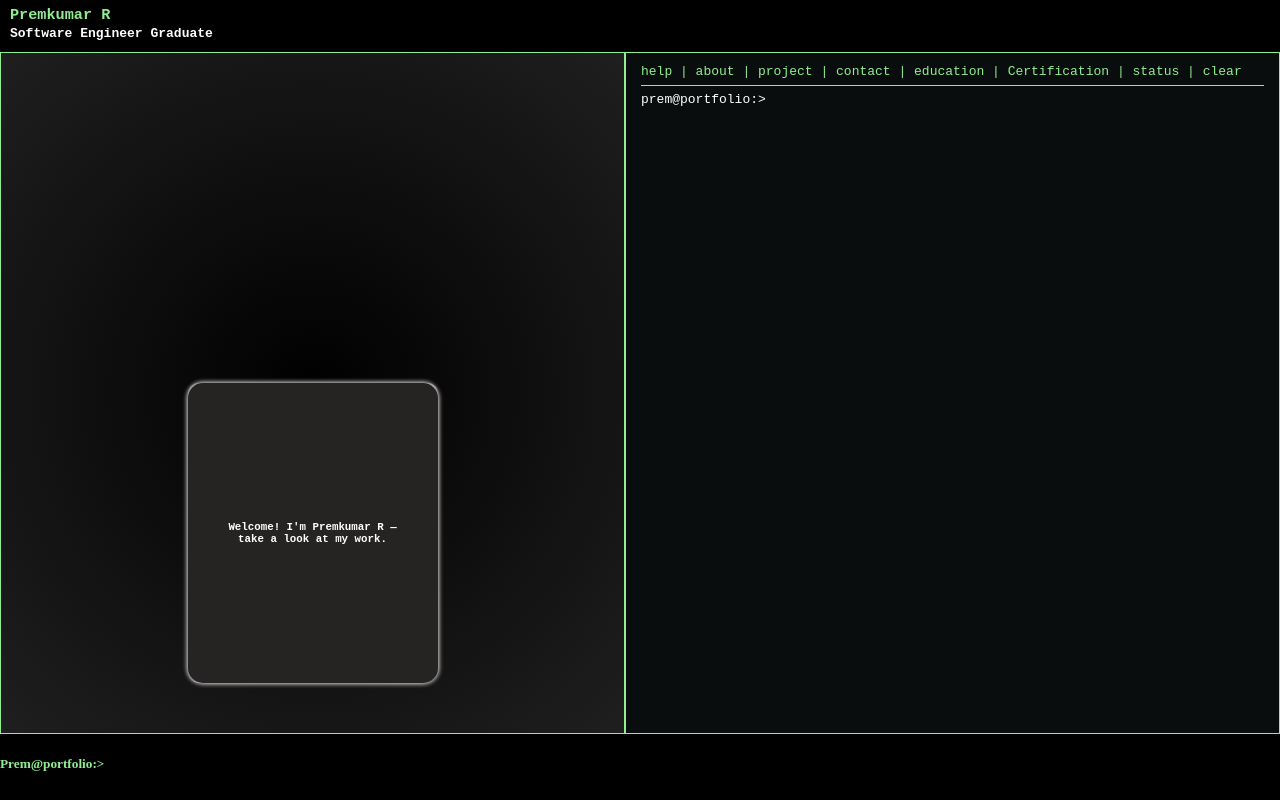
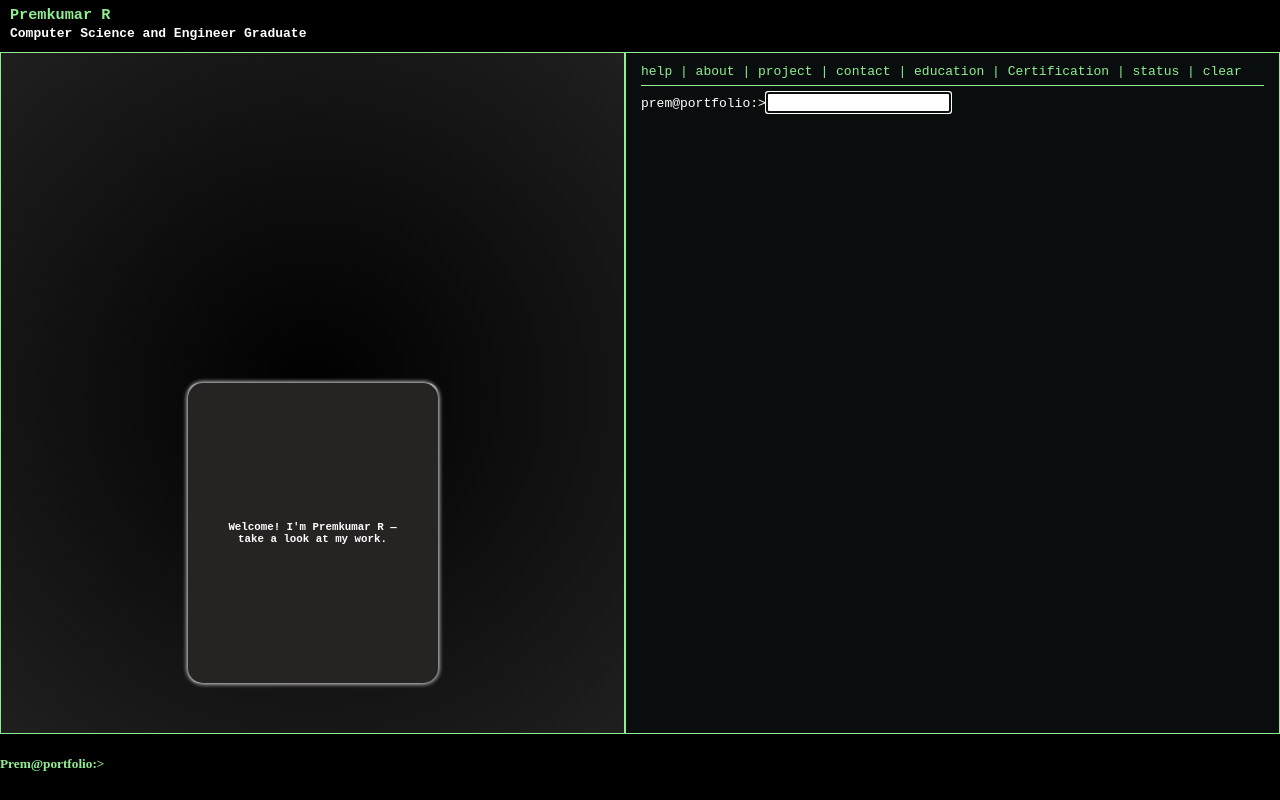
Before and after one commit to premkumar0410/portfolio-website, a plain HTML site: page index.html in a window 1280 px wide. Drawn offline with Linux system fonts and the light colour scheme.

Commit message:
added input line in js

```diff
--- a/index.html
+++ b/index.html
@@ -9,7 +9,7 @@
 <body>
     <header>
         <h3>Premkumar R</h3>
-        <h4>Software Engineer Graduate</h4>
+        <h4>Computer Science and  Engineer Graduate</h4>
     </header>
     <div class="section-seperator">
 
--- a/script.js
+++ b/script.js
@@ -2,6 +2,8 @@ window.addEventListener("DOMContentLoaded",()=>{
     createinputline();
 })
 
+
+//generate input line
 function createinputline(){
     const output = document.querySelector(".output");
 
@@ -11,7 +13,22 @@ function createinputline(){
     const prompt = document.createElement("span");
     prompt.className = "prompt";
     prompt.textContent = "prem@portfolio:>";
+
+    const input = document.createElement("input")
+    input.className ="commandInput";
+    input.type="text";
+    input.addEventListener("keydown", handleCommandInput);
+
+
+
     inputline.appendChild(prompt)
+    inputline.appendChild(input)
     output.appendChild(inputline)
-    console.log("called")
+
+    input.focus();
+
 }
+
+function handleCommandInput(){
+
+}
```
